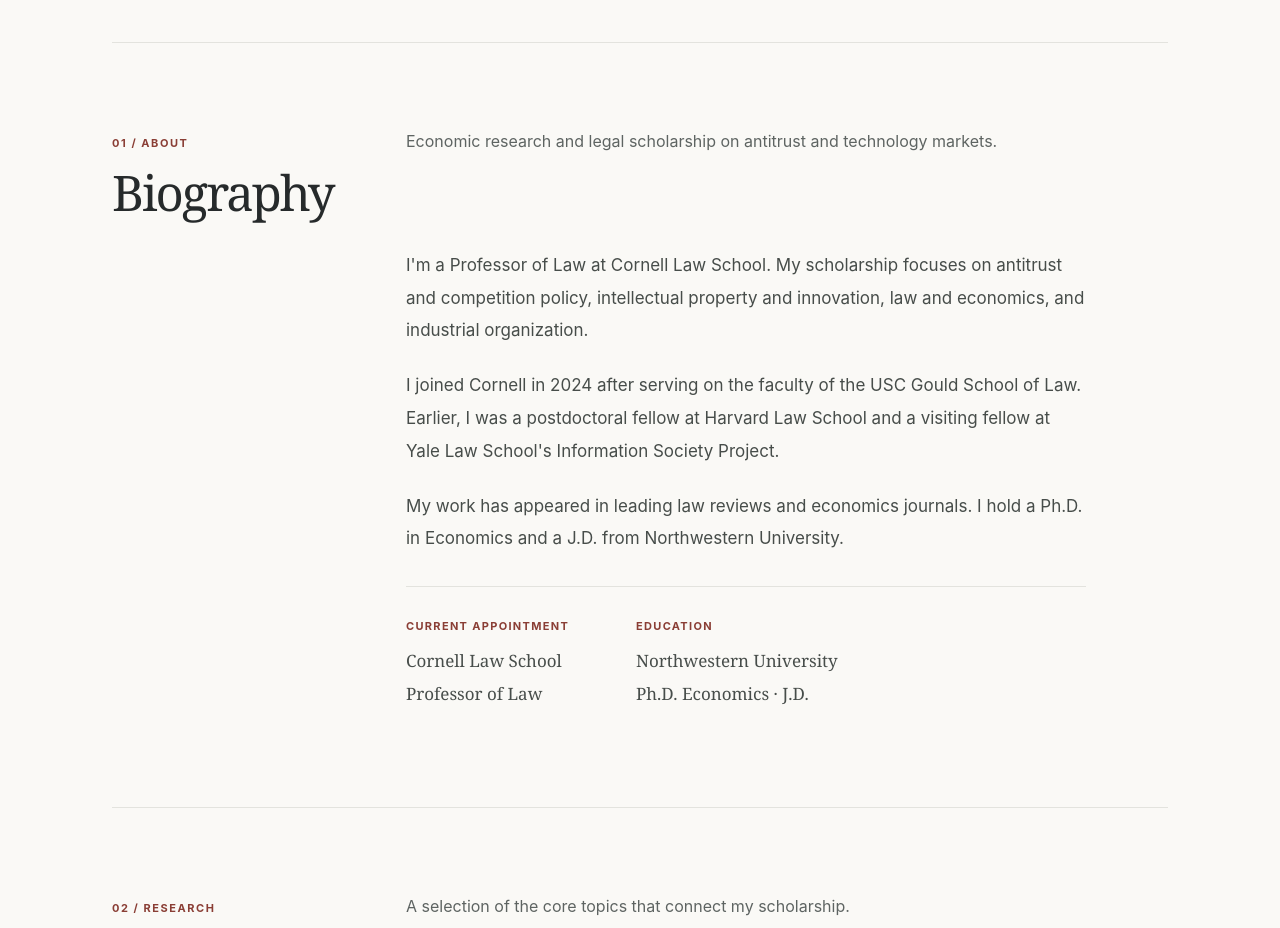
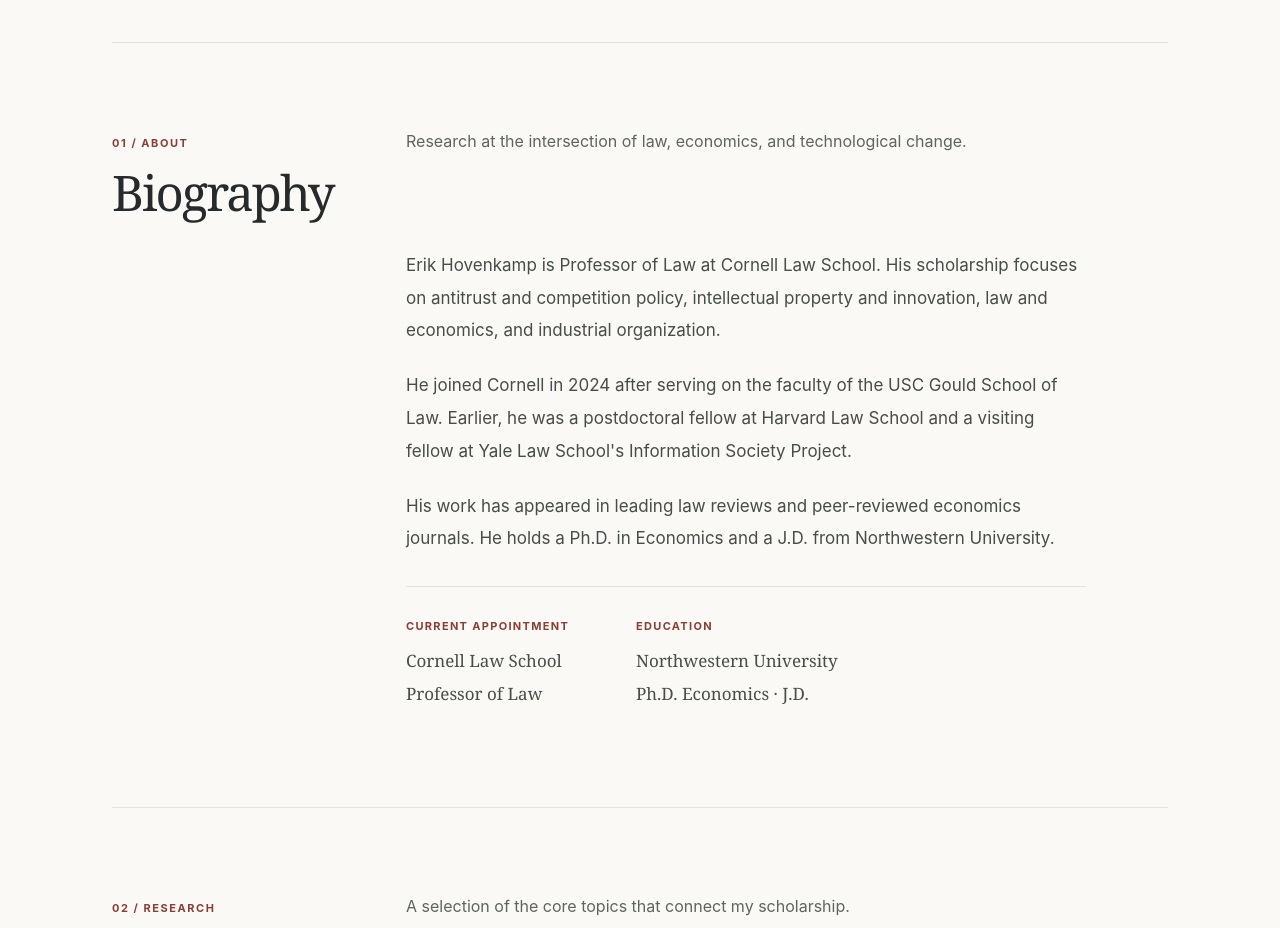
Before and after one commit to erikhovenkamp/erikhovenkamp.com-site, a plain HTML site: page index.html in a window 1280 px wide. Shown: the part 920-1848 px from the top of the page. Drawn offline with Linux system fonts and the light colour scheme.

Commit message:
Add files via upload

```diff
--- a/index.html
+++ b/index.html
@@ -7,21 +7,23 @@
   <meta name="description" content="Erik Hovenkamp is an economist and legal scholar, and Professor of Law at Cornell Law School. His research focuses on antitrust, competition policy, intellectual property, innovation, and law and economics.">
   <meta name="author" content="Erik Hovenkamp">
   <meta property="og:type" content="website">
-  <meta property="og:title" content="Erik Hovenkamp | Cornell Law School">
+  <meta property="og:title" content="Erik Hovenkamp | Economist and legal scholar">
+  <meta name="twitter:card" content="summary_large_image">
+  <meta name="twitter:title" content="Erik Hovenkamp | Economist and legal scholar">
   <meta property="og:description" content="Economist and legal scholar. Professor of Law, Cornell Law School. Research in antitrust, innovation, and law and economics.">
   <meta property="og:image" content="https://erikhovenkamp.com/Erik_Hovenkamp_Portrait.jpg">
   <meta property="og:image:alt" content="Erik Hovenkamp, Cornell Law School">
   <meta property="og:url" content="https://erikhovenkamp.com/">
   <link rel="canonical" href="https://erikhovenkamp.com/">
   <link rel="icon" type="image/svg+xml" href="/favicon.svg">
-  <title>Erik Hovenkamp | Cornell Law School</title>
+  <title>Erik Hovenkamp | Economist and legal scholar</title>
   <script type="application/ld+json">
 {
   "@context": "https://schema.org",
   "@type": "ProfilePage",
   "@id": "https://erikhovenkamp.com/#profile",
   "url": "https://erikhovenkamp.com/",
-  "name": "Erik Hovenkamp — Academic Website",
+  "name": "Erik Hovenkamp | Economist and legal scholar",
   "mainEntity": {
     "@type": "Person",
     "@id": "https://erikhovenkamp.com/#person",
@@ -507,12 +509,12 @@
       <section class="section" id="about" aria-labelledby="about-title">
         <div class="section-head">
           <div><div class="section-number">01 / About</div><h2 id="about-title">Biography</h2></div>
-          <p class="section-summary">Economic research and legal scholarship on antitrust and technology markets.</p>
+          <p class="section-summary">Research at the intersection of law, economics, and technological change.</p>
         </div>
         <div class="section-body about-copy">
-          <p>I'm a Professor of Law at Cornell Law School. My scholarship focuses on antitrust and competition policy, intellectual property and innovation, law and economics, and industrial organization.</p>
-          <p>I joined Cornell in 2024 after serving on the faculty of the USC Gould School of Law. Earlier, I was a postdoctoral fellow at Harvard Law School and a visiting fellow at Yale Law School's Information Society Project.</p>
-          <p>My work has appeared in leading law reviews and economics journals. I hold a Ph.D. in Economics and a J.D. from Northwestern University.</p>
+          <p>Erik Hovenkamp is Professor of Law at Cornell Law School. His scholarship focuses on antitrust and competition policy, intellectual property and innovation, law and economics, and industrial organization.</p>
+          <p>He joined Cornell in 2024 after serving on the faculty of the USC Gould School of Law. Earlier, he was a postdoctoral fellow at Harvard Law School and a visiting fellow at Yale Law School's Information Society Project.</p>
+          <p>His work has appeared in leading law reviews and peer-reviewed economics journals. He holds a Ph.D. in Economics and a J.D. from Northwestern University.</p>
           <div class="quick-facts">
             <div class="fact"><span>Current appointment</span><strong>Cornell Law School<br>Professor of Law</strong></div>
             <div class="fact"><span>Education</span><strong>Northwestern University<br>Ph.D. Economics · J.D.</strong></div>
```
